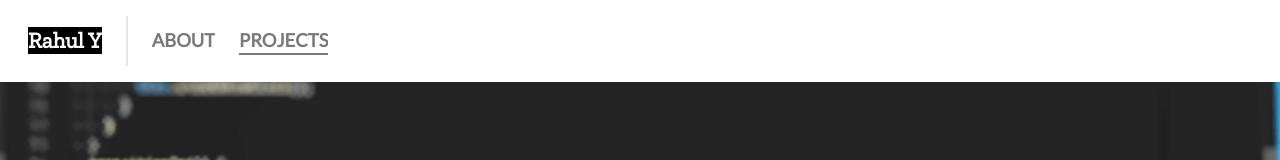
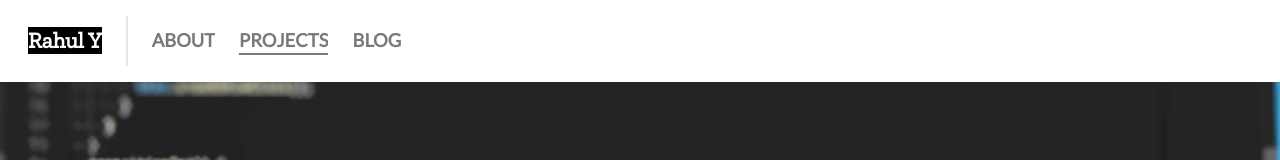
Before and after one commit to rahulyesantharao/personal-website-m2, a React app: page /projects/PersonalWebsite in a window 1280 px wide. Shown: the top 160 px of the page. Built offline with nearby package versions, Linux system fonts and the light colour scheme.

Commit message:
Added blog link

```diff
--- a/src/components/common/Header.js
+++ b/src/components/common/Header.js
@@ -39,6 +39,9 @@ const Header = (props) => (
           <div className="navbar-item">
             <NavLink to="/projects" activeClassName="active">PROJECTS</NavLink>
           </div>
+          <div className="navbar-item">
+            <a href="http://blog.rahulyesantharao.com/" target="_blank" rel="noopener noreferrer">BLOG</a>
+          </div>
       </div>
       {/* <div className="navbar-right"> */}
         {/* <div className="navbar-item"> */}
```
